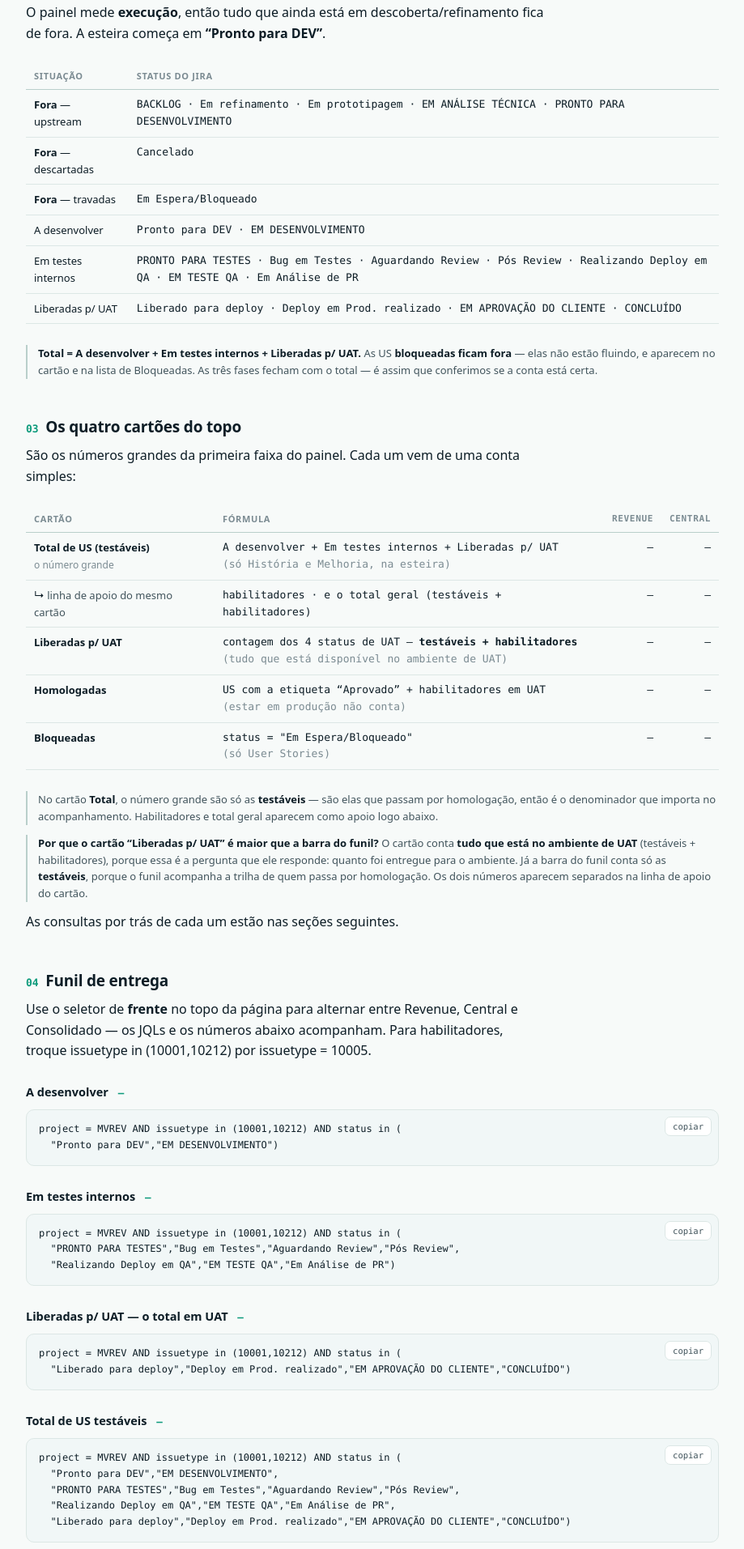
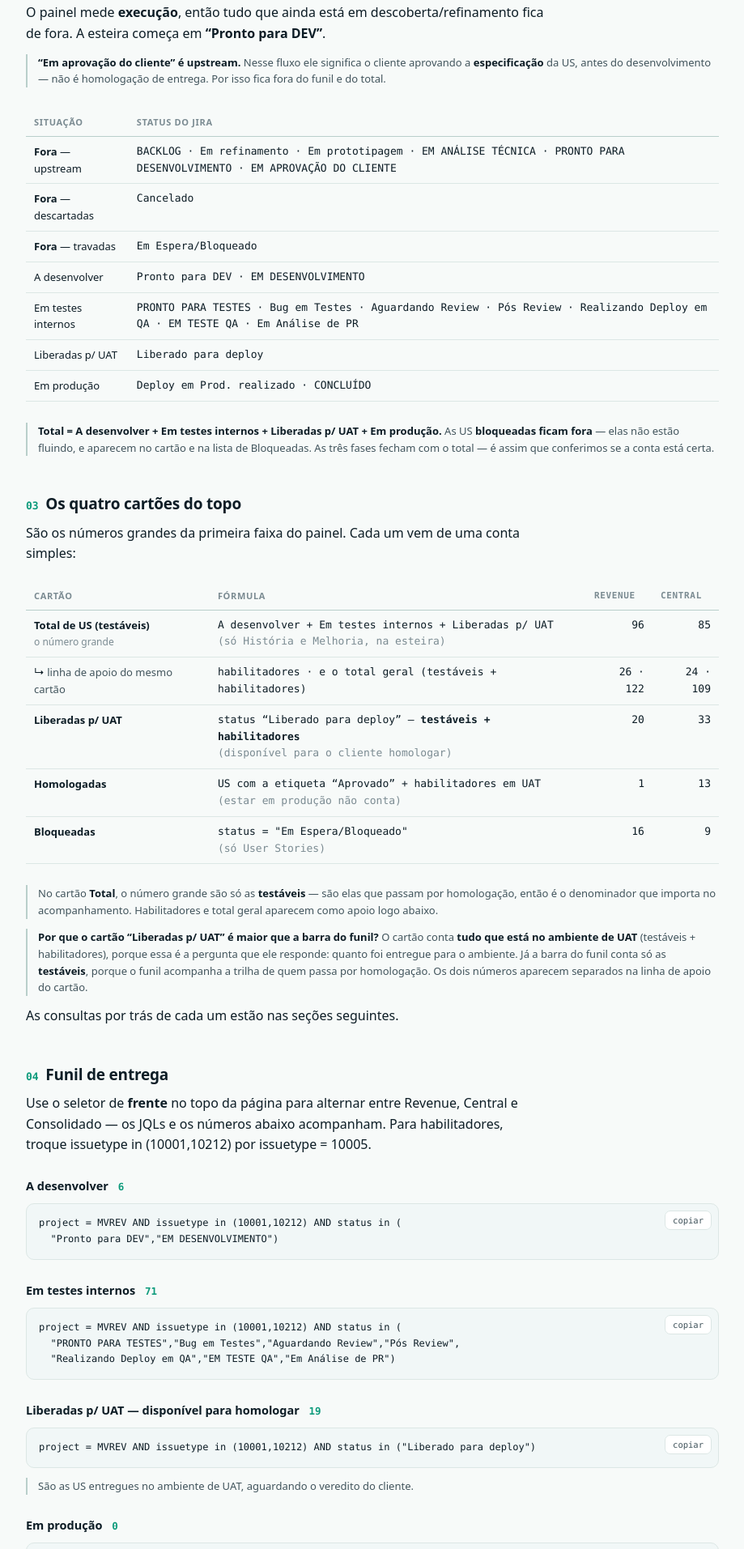
Before and after one commit to Dessachaves87/mv-projetos, a plain HTML site: page metodologia.html in a window 1280 px wide. Shown: the part 887-2800 px from the top of the page at 81% size, without its empty margins (180-1099 px from the left). Drawn offline with Linux system fonts and the light colour scheme.

Commit message:
docs: metodologia na regua nova - liberadas so 'Liberado para deploy', 'Em aprovacao do cliente' upstream, fase 'Em producao' no funil, 3 fatias na homologacao

```diff
--- a/metodologia.html
+++ b/metodologia.html
@@ -162,20 +162,24 @@
 <h2><span class="n">02</span>A régua: só o que já está na esteira</h2>
 <p>O painel mede <b>execução</b>, então tudo que ainda está em descoberta/refinamento fica de fora.
 A esteira começa em <b>“Pronto para DEV”</b>.</p>
+<div class="nota"><b>“Em aprovação do cliente” é upstream.</b> Nesse fluxo ele significa o cliente
+aprovando a <b>especificação</b> da US, antes do desenvolvimento — não é homologação de entrega.
+Por isso fica fora do funil e do total.</div>
 <div class="tblwrap">
 <table>
   <thead><tr><th>Situação</th><th>Status do Jira</th></tr></thead>
   <tbody>
-    <tr><td><b>Fora</b> — upstream</td><td class="mono">BACKLOG · Em refinamento · Em prototipagem · EM ANÁLISE TÉCNICA · PRONTO PARA DESENVOLVIMENTO</td></tr>
+    <tr><td><b>Fora</b> — upstream</td><td class="mono">BACKLOG · Em refinamento · Em prototipagem · EM ANÁLISE TÉCNICA · PRONTO PARA DESENVOLVIMENTO · EM APROVAÇÃO DO CLIENTE</td></tr>
     <tr><td><b>Fora</b> — descartadas</td><td class="mono">Cancelado</td></tr>
     <tr><td><b>Fora</b> — travadas</td><td class="mono">Em Espera/Bloqueado</td></tr>
     <tr><td>A desenvolver</td><td class="mono">Pronto para DEV · EM DESENVOLVIMENTO</td></tr>
     <tr><td>Em testes internos</td><td class="mono">PRONTO PARA TESTES · Bug em Testes · Aguardando Review · Pós Review · Realizando Deploy em QA · EM TESTE QA · Em Análise de PR</td></tr>
-    <tr><td>Liberadas p/ UAT</td><td class="mono">Liberado para deploy · Deploy em Prod. realizado · EM APROVAÇÃO DO CLIENTE · CONCLUÍDO</td></tr>
+    <tr><td>Liberadas p/ UAT</td><td class="mono">Liberado para deploy</td></tr>
+    <tr><td>Em produção</td><td class="mono">Deploy em Prod. realizado · CONCLUÍDO</td></tr>
   </tbody>
 </table>
 </div>
-<div class="nota"><b>Total = A desenvolver + Em testes internos + Liberadas p/ UAT.</b> As US <b>bloqueadas ficam fora</b> — elas não estão fluindo, e aparecem no cartão e na lista de Bloqueadas.
+<div class="nota"><b>Total = A desenvolver + Em testes internos + Liberadas p/ UAT + Em produção.</b> As US <b>bloqueadas ficam fora</b> — elas não estão fluindo, e aparecem no cartão e na lista de Bloqueadas.
 As três fases fecham com o total — é assim que conferimos se a conta está certa.</div>
 
 <h2><span class="n">03</span>Os quatro cartões do topo</h2>
@@ -197,8 +201,8 @@
     </tr>
     <tr>
       <td><b>Liberadas p/ UAT</b></td>
-      <td class="mono">contagem dos 4 status de UAT — <b>testáveis + habilitadores</b><br>
-        <span style="color:var(--muted)">(tudo que está disponível no ambiente de UAT)</span></td>
+      <td class="mono">status “Liberado para deploy” — <b>testáveis + habilitadores</b><br>
+        <span style="color:var(--muted)">(disponível para o cliente homologar)</span></td>
       <td class="num" data-m="libGeral" data-pj="rev">—</td><td class="num" data-m="libGeral" data-pj="cen">—</td>
     </tr>
     <tr>
@@ -238,19 +242,24 @@
   "PRONTO PARA TESTES","Bug em Testes","Aguardando Review","Pós Review",
   "Realizando Deploy em QA","EM TESTE QA","Em Análise de PR")</pre></div>
 
-<h3>Liberadas p/ UAT — o total em UAT <span class="res" data-m="lib">—</span></h3>
-<div class="jql"><pre>project = MVREV AND issuetype in (10001,10212) AND status in (
-  "Liberado para deploy","Deploy em Prod. realizado","EM APROVAÇÃO DO CLIENTE","CONCLUÍDO")</pre></div>
+<h3>Liberadas p/ UAT — disponível para homologar <span class="res" data-m="lib">—</span></h3>
+<div class="jql"><pre>project = MVREV AND issuetype in (10001,10212) AND status in ("Liberado para deploy")</pre></div>
+<div class="nota">São as US entregues no ambiente de UAT, aguardando o veredito do cliente.</div>
+
+<h3>Em produção <span class="res" data-m="prodF">—</span></h3>
+<div class="jql"><pre>project = MVREV AND issuetype in (10001,10212) AND status in ("Deploy em Prod. realizado","CONCLUÍDO")</pre></div>
+<div class="nota">Já implantadas. Continuam no funil (fazem parte do escopo entregue) e entram no
+denominador da homologação.</div>
 
 <h3>Total de US testáveis <span class="res" data-m="tot">—</span></h3>
 <div class="jql"><pre>project = MVREV AND issuetype in (10001,10212) AND status in (
   "Pronto para DEV","EM DESENVOLVIMENTO",
   "PRONTO PARA TESTES","Bug em Testes","Aguardando Review","Pós Review",
   "Realizando Deploy em QA","EM TESTE QA","Em Análise de PR",
-  "Liberado para deploy","Deploy em Prod. realizado","EM APROVAÇÃO DO CLIENTE","CONCLUÍDO")</pre></div>
+  "Liberado para deploy","Deploy em Prod. realizado","CONCLUÍDO")</pre></div>
 
 <h2><span class="n">05</span>Homologação</h2>
-<p>As US liberadas para UAT se dividem em quatro situações. A soma das quatro é sempre o total em UAT.</p>
+<p>As US em UAT (liberadas + em produção) se dividem em três situações. A soma das três é sempre o total em UAT.</p>
 <div class="nota"><b>O veredito vem da etiqueta, não do status.</b> Quem homologa marca o card com
 <span class="mono">Aprovado</span> ou <span class="mono">Reprovado(Bug)</span>. Sem etiqueta, a US
 ainda não tem veredito — mesmo que já esteja em produção. Habilitadores são a exceção: como não
@@ -263,26 +272,20 @@
 <p><b>Habilitadores também entram aqui.</b> Como eles não passam por teste, contam como aprovados
 assim que chegam à UAT (<span class="res" data-m="aprHab">—</span> nesta frente):</p>
 <div class="jql"><pre>project = MVREV AND issuetype = 10005 AND status in (
-  "Liberado para deploy","Deploy em Prod. realizado","EM APROVAÇÃO DO CLIENTE","CONCLUÍDO")</pre></div>
+  "Liberado para deploy","Deploy em Prod. realizado","CONCLUÍDO")</pre></div>
 <div class="nota">Portanto <b>Aprovada = testáveis aprovadas + habilitadores em UAT</b>. É isso que faz
 as fatias da homologação fecharem com o cartão “Liberadas p/ UAT”, que também soma as duas trilhas.</div>
 
-<h3><span class="dot d-prod"></span>Em produção — sem veredito <span class="res" data-m="prod">—</span></h3>
-<div class="jql"><pre>project = MVREV AND issuetype in (10001,10212) AND status in ("Deploy em Prod. realizado","CONCLUÍDO")</pre></div>
-<div class="nota"><b>Em produção não conta como homologada.</b> O status só diz que o deploy
-aconteceu — o Jira não registra se a US passou pela homologação. Por isso estas aparecem em fatia
-própria: já estão em produção, mas ainda sem o carimbo da etiqueta. US antigas (POCs, criação de
-objetos base, entregas anteriores ao processo formal de UAT) tendem a ficar aqui.</div>
-
-<h3><span class="dot d-uat"></span>Aguardando homologação <span class="res" data-m="uat">—</span></h3>
+<h3><span class="dot d-uat"></span>Aguardando homologação <span class="res" data-m="aguard">—</span></h3>
 <div class="jql"><pre>project = MVREV AND issuetype in (10001,10212) AND status = "EM APROVAÇÃO DO CLIENTE"</pre></div>
-<div class="nota">Está no ambiente de UAT e ainda <b>não recebeu etiqueta</b> — ninguém deu o veredito.
-Inclui a coluna “Homologação em UAT” do board e as demais US liberadas que seguem sem carimbo.</div>
+<div class="nota">Está em UAT (liberada ou já em produção) e ainda <b>não recebeu etiqueta</b> —
+ninguém deu o veredito. É o que falta homologar.</div>
+<div class="jql"><pre>US em UAT  −  (etiqueta "Aprovado")  −  (etiqueta "Reprovado(Bug)")</pre></div>
 
 <h3><span class="dot d-bad"></span>Reprovada — etiqueta “Reprovado(Bug)” <span class="res" data-m="rep">—</span></h3>
 <p>A US reprovada recebe a <b>etiqueta</b> <span class="mono">Reprovado(Bug)</span> no próprio card:</p>
 <div class="jql"><pre>project = MVREV AND issuetype in (10001,10212) AND status in (
-  "Liberado para deploy","Deploy em Prod. realizado","EM APROVAÇÃO DO CLIENTE","CONCLUÍDO")
+  "Liberado para deploy","Deploy em Prod. realizado","CONCLUÍDO")
   AND labels = "Reprovado(Bug)"</pre></div>
 <div class="nota"><b>A reprovação tem precedência.</b> Uma US que receber a etiqueta sai de
 “Aprovada”, “Em produção” ou “Em homologação” e passa para “Reprovada” — assim nenhuma US é contada
@@ -302,7 +305,7 @@
 
 <h3>Habilitadores já em UAT <span class="res" data-m="habLib">—</span></h3>
 <div class="jql"><pre>project = MVREV AND issuetype = 10005 AND status in (
-  "Liberado para deploy","Deploy em Prod. realizado","EM APROVAÇÃO DO CLIENTE","CONCLUÍDO")</pre></div>
+  "Liberado para deploy","Deploy em Prod. realizado","CONCLUÍDO")</pre></div>
 
 <h3>Bloqueadas <span class="res" data-m="bloq">—</span></h3>
 <div class="jql"><pre>project = MVREV AND issuetype in (10001,10212,10005) AND status = "Em Espera/Bloqueado"</pre></div>
@@ -322,8 +325,8 @@
     <tr><td>— Em testes internos</td><td class="num" data-m="tes" data-pj="rev">—</td><td class="num" data-m="tes" data-pj="cen">—</td><td class="num" data-m="tes" data-pj="con">—</td></tr>
     <tr><td>— Liberadas p/ UAT</td><td class="num" data-m="lib" data-pj="rev">—</td><td class="num" data-m="lib" data-pj="cen">—</td><td class="num" data-m="lib" data-pj="con">—</td></tr>
     <tr><td><span class="dot d-ok"></span>Aprovada</td><td class="num" data-m="apr" data-pj="rev">—</td><td class="num" data-m="apr" data-pj="cen">—</td><td class="num" data-m="apr" data-pj="con">—</td></tr>
-    <tr><td><span class="dot d-prod"></span>Em produção (sem veredito)</td><td class="num" data-m="prod" data-pj="rev">—</td><td class="num" data-m="prod" data-pj="cen">—</td><td class="num" data-m="prod" data-pj="con">—</td></tr>
-    <tr><td><span class="dot d-uat"></span>Aguardando homologação</td><td class="num" data-m="uat" data-pj="rev">—</td><td class="num" data-m="uat" data-pj="cen">—</td><td class="num" data-m="uat" data-pj="con">—</td></tr>
+    <tr><td>— Em produção</td><td class="num" data-m="prodF" data-pj="rev">—</td><td class="num" data-m="prodF" data-pj="cen">—</td><td class="num" data-m="prodF" data-pj="con">—</td></tr>
+    <tr><td><span class="dot d-uat"></span>Aguardando homologação</td><td class="num" data-m="aguard" data-pj="rev">—</td><td class="num" data-m="aguard" data-pj="cen">—</td><td class="num" data-m="aguard" data-pj="con">—</td></tr>
     <tr><td><span class="dot d-bad"></span>Reprovada</td><td class="num" data-m="rep" data-pj="rev">—</td><td class="num" data-m="rep" data-pj="cen">—</td><td class="num" data-m="rep" data-pj="con">—</td></tr>
     <tr class="destaque"><td>Homologadas</td><td class="num" data-m="homol" data-pj="rev">—</td><td class="num" data-m="homol" data-pj="cen">—</td><td class="num" data-m="homol" data-pj="con">—</td></tr>
     <tr><td>Habilitadores</td><td class="num" data-m="hab" data-pj="rev">—</td><td class="num" data-m="hab" data-pj="cen">—</td><td class="num" data-m="hab" data-pj="con">—</td></tr>
@@ -381,8 +384,8 @@
     case 'habLib':   return v.libUAT[1];
     case 'apr':      return h.aprovada[0] + h.aprovada[1];
     case 'aprHab':   return h.aprovada[1];
-    case 'prod':     return h.emprod[0];
-    case 'uat':      return h.emhomol[0];
+    case 'aguard':   return h.aguardando[0];
+    case 'prodF':    return v.emprod[0];
     case 'rep':      return h.reprovada[0];
     case 'homol':    return homol;
     case 'bloq':     return v.bloq[0];
```
